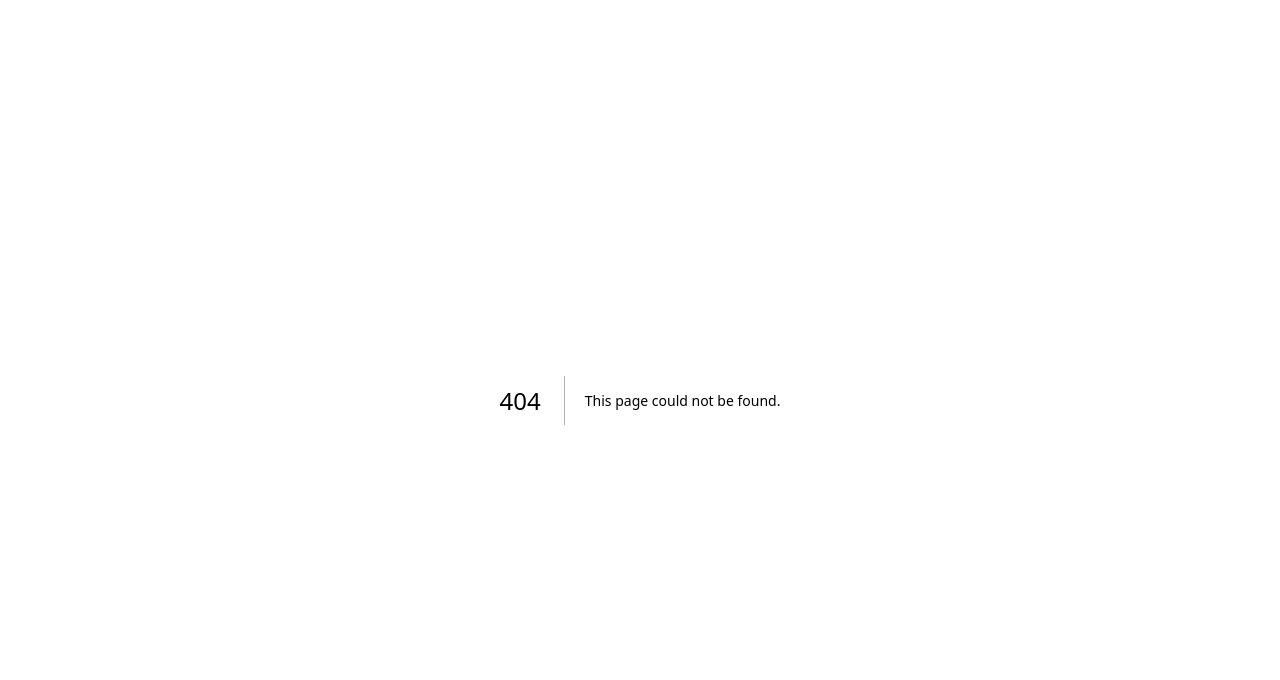
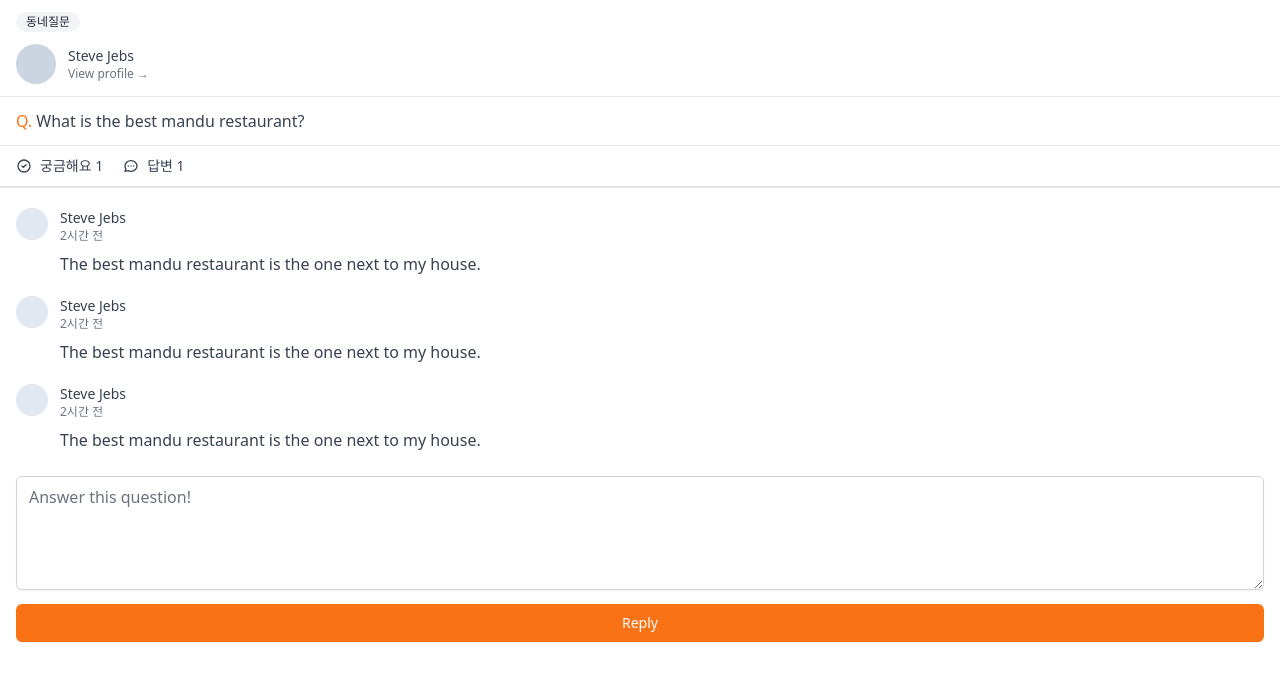
Before and after one commit to SonMinSeock/carrot-market-clone, a Next.js app: page /community/1 in a window 1280 px wide. Before the commit this address had no page. Shown: the top 680 px of the page. Built offline with nearby package versions, Linux system fonts and the light colour scheme.

Commit message:
Community Detail 5.6

```diff
--- /dev/null
+++ b/pages/community/[id].tsx
@@ -0,0 +1,112 @@
+import type { NextPage } from "next";
+
+const CommunityPostDetail: NextPage = () => {
+  return (
+    <div>
+      <span className="inline-flex my-3 ml-4 items-center px-2.5 py-0.5 rounded-full text-xs font-medium bg-gray-100 text-gray-800">
+        동네질문
+      </span>
+      <div className="flex mb-3 px-4 cursor-pointer pb-3  border-b items-center space-x-3">
+        <div className="w-10 h-10 rounded-full bg-slate-300" />
+        <div>
+          <p className="text-sm font-medium text-gray-700">Steve Jebs</p>
+          <p className="text-xs font-medium text-gray-500">
+            View profile &rarr;
+          </p>
+        </div>
+      </div>
+      <div>
+        <div className="mt-2 px-4 text-gray-700">
+          <span className="text-orange-500 font-medium">Q.</span> What is the
+          best mandu restaurant?
+        </div>
+        <div className="flex px-4 space-x-5 mt-3 text-gray-700 py-2.5 border-t border-b-[2px]  w-full">
+          <span className="flex space-x-2 items-center text-sm">
+            <svg
+              className="w-4 h-4"
+              fill="none"
+              stroke="currentColor"
+              viewBox="0 0 24 24"
+              xmlns="http://www.w3.org/2000/svg"
+            >
+              <path
+                strokeLinecap="round"
+                strokeLinejoin="round"
+                strokeWidth="2"
+                d="M9 12l2 2 4-4m6 2a9 9 0 11-18 0 9 9 0 0118 0z"
+              ></path>
+            </svg>
+            <span>궁금해요 1</span>
+          </span>
+          <span className="flex space-x-2 items-center text-sm">
+            <svg
+              className="w-4 h-4"
+              fill="none"
+              stroke="currentColor"
+              viewBox="0 0 24 24"
+              xmlns="http://www.w3.org/2000/svg"
+            >
+              <path
+                strokeLinecap="round"
+                strokeLinejoin="round"
+                strokeWidth="2"
+                d="M8 12h.01M12 12h.01M16 12h.01M21 12c0 4.418-4.03 8-9 8a9.863 9.863 0 01-4.255-.949L3 20l1.395-3.72C3.512 15.042 3 13.574 3 12c0-4.418 4.03-8 9-8s9 3.582 9 8z"
+              ></path>
+            </svg>
+            <span>답변 1</span>
+          </span>
+        </div>
+      </div>
+      <div className="px-4 my-5 space-y-5">
+        <div className="flex items-start space-x-3">
+          <div className="w-8 h-8 bg-slate-200 rounded-full" />
+          <div>
+            <span className="text-sm block font-medium text-gray-700">
+              Steve Jebs
+            </span>
+            <span className="text-xs text-gray-500 block ">2시간 전</span>
+            <p className="text-gray-700 mt-2">
+              The best mandu restaurant is the one next to my house.
+            </p>
+          </div>
+        </div>
+        <div className="flex items-start space-x-3">
+          <div className="w-8 h-8 bg-slate-200 rounded-full" />
+          <div>
+            <span className="text-sm block font-medium text-gray-700">
+              Steve Jebs
+            </span>
+            <span className="text-xs text-gray-500 block ">2시간 전</span>
+            <p className="text-gray-700 mt-2">
+              The best mandu restaurant is the one next to my house.
+            </p>
+          </div>
+        </div>
+        <div className="flex items-start space-x-3">
+          <div className="w-8 h-8 bg-slate-200 rounded-full" />
+          <div>
+            <span className="text-sm block font-medium text-gray-700">
+              Steve Jebs
+            </span>
+            <span className="text-xs text-gray-500 block ">2시간 전</span>
+            <p className="text-gray-700 mt-2">
+              The best mandu restaurant is the one next to my house.
+            </p>
+          </div>
+        </div>
+      </div>
+      <div className="px-4">
+        <textarea
+          className="mt-1 shadow-sm w-full focus:ring-orange-500 rounded-md border-gray-300 focus:border-orange-500 "
+          rows={4}
+          placeholder="Answer this question!"
+        />
+        <button className="mt-2 w-full bg-orange-500 hover:bg-orange-600 text-white py-2 px-4 border border-transparent rounded-md shadow-sm text-sm font-medium focus:ring-2 focus:ring-offset-2 focus:ring-orange-500 focus:outline-none ">
+          Reply
+        </button>
+      </div>
+    </div>
+  );
+};
+
+export default CommunityPostDetail;
--- a/pages/community/index.tsx
+++ b/pages/community/index.tsx
@@ -1,6 +1,11 @@
 import type { NextPage } from "next";
+import { useRouter } from "next/router";
 
 const Community: NextPage = () => {
+  const router = useRouter();
+
+  const navigateCommunityDetail = (id: number) =>
+    router.push(`/community/${id}`);
   return (
     <div className="py-16 px-4 space-y-8">
       {[1, 2, 3, 4, 5, 6].map((_, i) => (
@@ -8,7 +13,10 @@
           <span className="flex items-center px-2.5 py-0.5 rounded-full font-medium bg-gray-100 text-gray-800 ">
             동네질문
           </span>
-          <div className="mt-2 text-gray-700">
+          <div
+            className="mt-2 text-gray-700 cursor-pointer"
+            onClick={() => navigateCommunityDetail(i)}
+          >
             <span className="text-orange-500 font-medium">Q.</span> What is the
             best mandu restaurant?
           </div>
```
